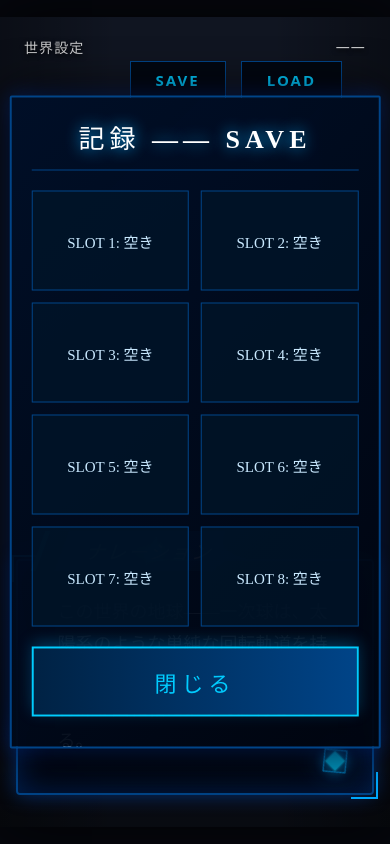
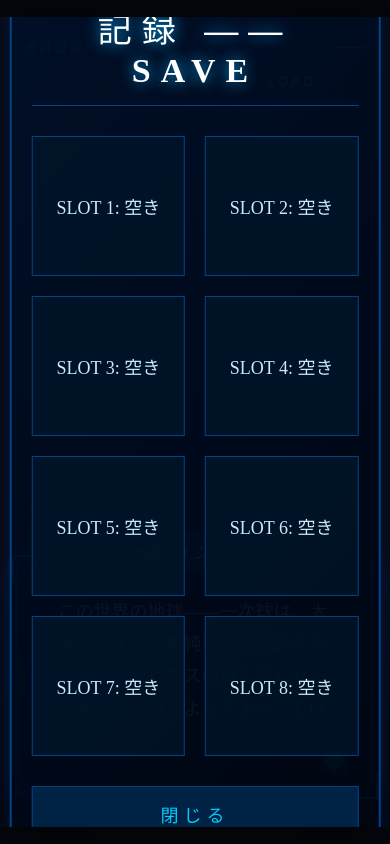
Before and after one commit to quesbang-oss/GAME, a website built with Vite: page index.html in a window 390 px wide. Both pictures are taken after a click on the button "SAVE". Built offline with nearby package versions, Linux system fonts and the light colour scheme; files whose address does not match are found by name.

Commit message:
Update style.css

```diff
--- a/src/style.css
+++ b/src/style.css
@@ -498,11 +498,6 @@ button {
    ============================================================ */
 
 /* メニュー全体：z-indexを最大級にし、pointer-eventsを確実に有効化 */
-/* ============================================================
-   Dies irae風：Save / Load Menu & System Buttons (機能完全版・スマホ対応強化)
-   ============================================================ */
-
-/* メニュー全体：スマホではみ出さないよう max-height と scroll を追加 */
 .save-menu {
   position: absolute;
   left: 50%;
@@ -510,22 +505,14 @@ button {
   transform: translate(-50%, -50%);
   width: 900px;
   max-width: 95%;
-
-  /* --- スマホ視認性向上のための追加 --- */
-  max-height: 90vh;      /* 画面の高さの90%までに制限 */
-  overflow-y: auto;      /* はみ出た場合はメニュー内でスクロール可能に */
-  scrollbar-width: thin; /* スクロールバーを細く */
-  scrollbar-color: #004488 #000510; /* バーの色も蒼く */
-  /* ---------------------------------- */
-
   padding: 35px;
   background: linear-gradient(135deg, rgba(0, 15, 40, 0.98), rgba(0, 5, 15, 0.95));
   border: 2px solid #004488;
   border-radius: 2px;
   box-shadow: 0 0 50px rgba(0, 0, 0, 0.9), 0 0 20px rgba(0, 80, 255, 0.4);
-  z-index: 2000;
+  z-index: 2000; /* 全ての要素の最前面へ */
   font-family: "Hiragino Mincho ProN", "MS Mincho", serif;
-  pointer-events: auto;
+  pointer-events: auto; /* クリックを確実に受け取る */
 }
 
 .hidden {
@@ -556,7 +543,7 @@ button {
   height: 140px;
   border: 1px solid #004488;
   background: rgba(0, 20, 40, 0.8);
-  cursor: pointer;
+  cursor: pointer; /* マウスを乗せると指マークになる */
   font-size: 18px;
   color: #c9e9ff;
   transition: all 0.2s ease;
@@ -569,6 +556,7 @@ button {
   user-select: none;
 }
 
+/* ホバー時（PCマウス用） */
 .save-slot:hover {
   background: #003366;
   border-color: #00ccff;
@@ -577,6 +565,7 @@ button {
   color: #ffffff;
 }
 
+/* クリックした瞬間（PCマウス用フィードバック） */
 .save-slot:active {
   transform: translateY(1px) scale(0.98);
   background: #0055aa;
@@ -588,7 +577,7 @@ button {
   opacity: 0.3;
 }
 
-/* 閉じるボタン：スマホでの押しやすさを強化 */
+/* 閉じるボタン */
 #closeSave {
   margin-top: 30px;
   width: 100%;
@@ -602,7 +591,6 @@ button {
   transition: all 0.2s;
   letter-spacing: 5px;
   font-family: inherit;
-  margin-bottom: 10px; /* スクロール時の余白確保 */
 }
 
 #closeSave:hover {
@@ -641,46 +629,15 @@ button {
   color: #ffffff;
   border-color: #00ccff;
   box-shadow: 0 0 15px rgba(0, 170, 255, 0.6);
-  transform: skewX(-15deg);
+  transform: skewX(-15deg); /* デザイン的なアクセント */
 }
 
 .mobile-buttons button:active {
   transform: scale(0.9) skewX(-15deg);
 }
 
-/* ============================================================
-   スマホ用調整（機能を省略せず、視認性を向上）
-   ============================================================ */
+/* スマホ用調整（機能維持） */
 @media (max-width: 768px) {
-  .save-menu {
-    width: 95%;
-    padding: 20px;
-    max-height: 85vh; /* スマホでは少し短めに */
-  }
-
-  .save-title {
-    font-size: 26px;
-    letter-spacing: 5px;
-    margin-bottom: 20px;
-  }
-
-  .save-grid {
-    grid-template-columns: repeat(2, 1fr);
-    gap: 12px;
-  }
-
-  /* スマホではスロットを少し詰め、閉じるボタンを押しやすくする */
-  .save-slot {
-    height: 100px;
-    font-size: 15px;
-  }
-
-  #closeSave {
-    margin-top: 20px;
-    height: 70px; /* 親指で押しやすい高さ */
-    font-size: 22px;
-    border: 2px solid #00ccff; /* より明るく光らせる */
-    background: linear-gradient(90deg, #002244, #004488);
-    box-shadow: 0 -5px 15px rgba(0, 170, 255, 0.3); /* 浮かせる演出 */
-  }
+  .save-grid { grid-template-columns: repeat(2, 1fr); }
+  .save-menu { width: 95%; padding: 20px; }
 }
```
